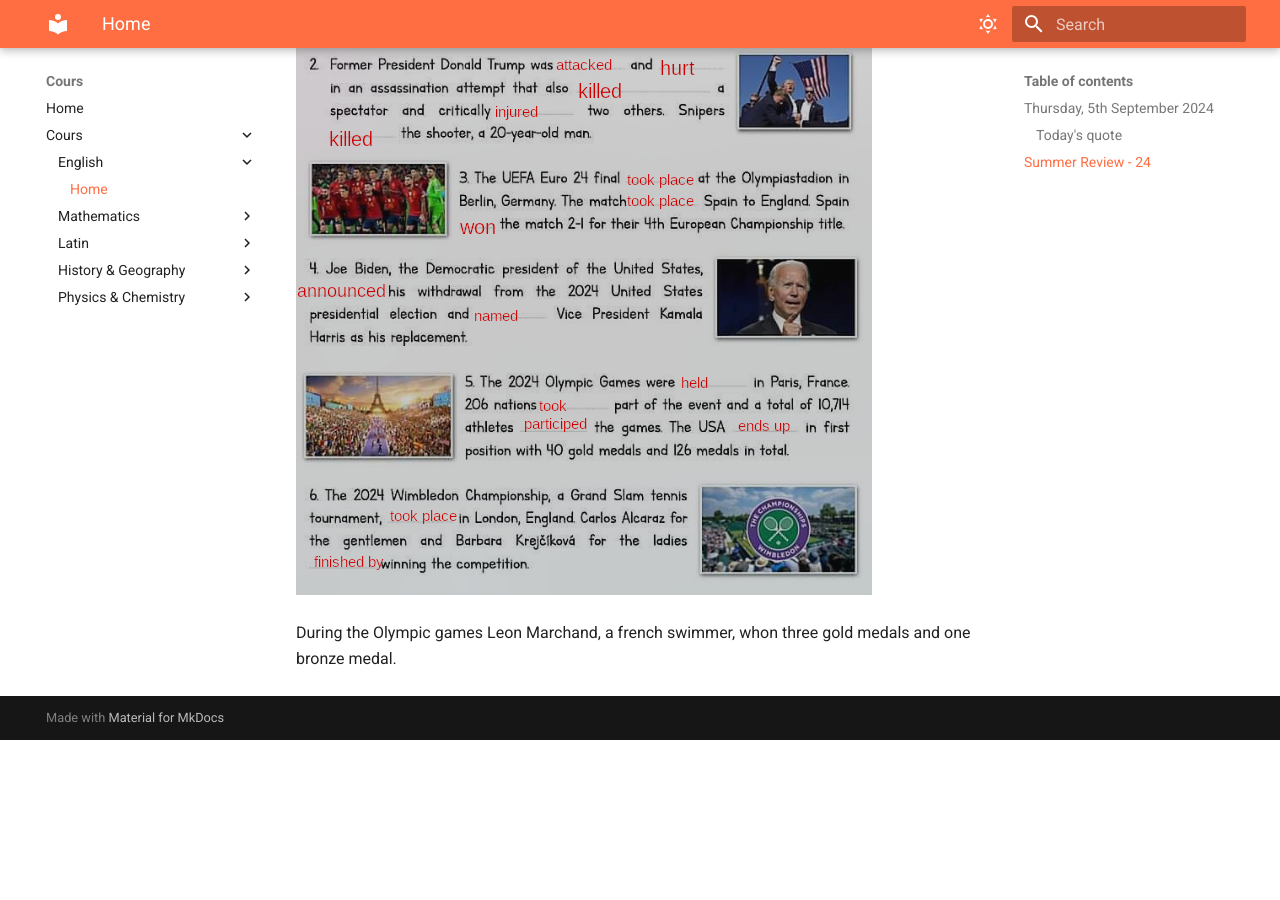
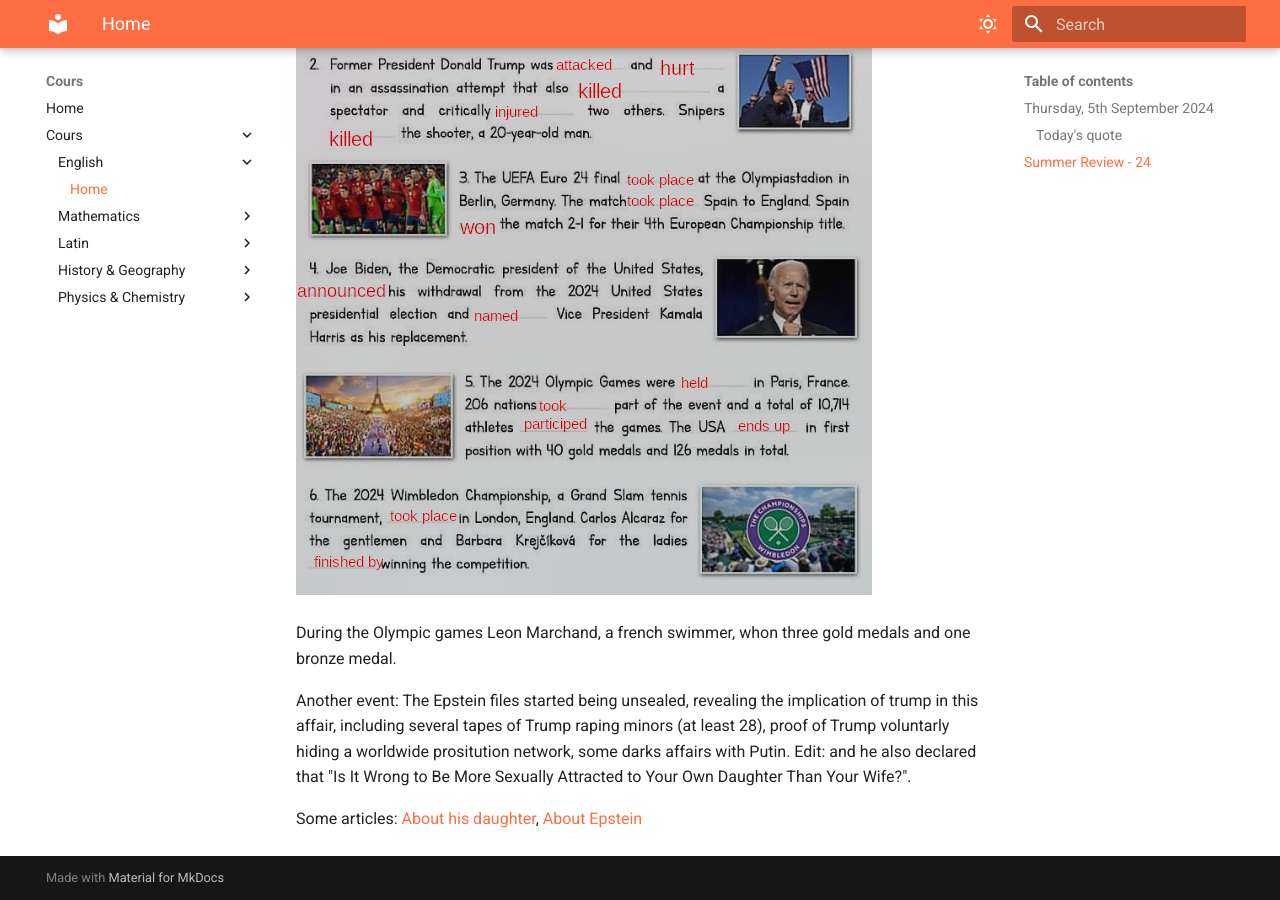
Before and after one commit to Labfox/Cours, an MkDocs documentation site: the page built from docs/english/main.md, in a window 1280 px wide and 900 px high, scrolled down 645 px. Built offline with MkDocs 1.6.1 and Material for MkDocs 9.7.7, drawn with Linux system fonts in a browser that asks for light colours; before the commit the page ends 1385 px from its top, so only the background shows below that.

Commit message:
Devoir anglais partie 2

```diff
--- a/docs/english/main.md
+++ b/docs/english/main.md
@@ -11,3 +11,11 @@
 ![Summer Review - 24](../assets/noscans/english/summer-review-24.png)
 
 During the Olympic games Leon Marchand, a french swimmer, whon three gold medals and one bronze medal.
+
+Another event:
+The Epstein files started being unsealed, revealing the implication of trump in this affair, including several tapes of Trump raping minors (at least 28), proof of Trump voluntarly hiding a worldwide prositution network, some darks affairs with Putin.
+Edit: and he also declared that "Is It Wrong to Be More Sexually Attracted to Your Own Daughter Than Your Wife?".
+
+Some articles:
+[About his daughter](https://www.reddit.com/r/AnythingGoesNews/search/?q=trump+daughter),
+[About Epstein](https://www.reddit.com/r/AnythingGoesNews/search/?q=epstein)
```
